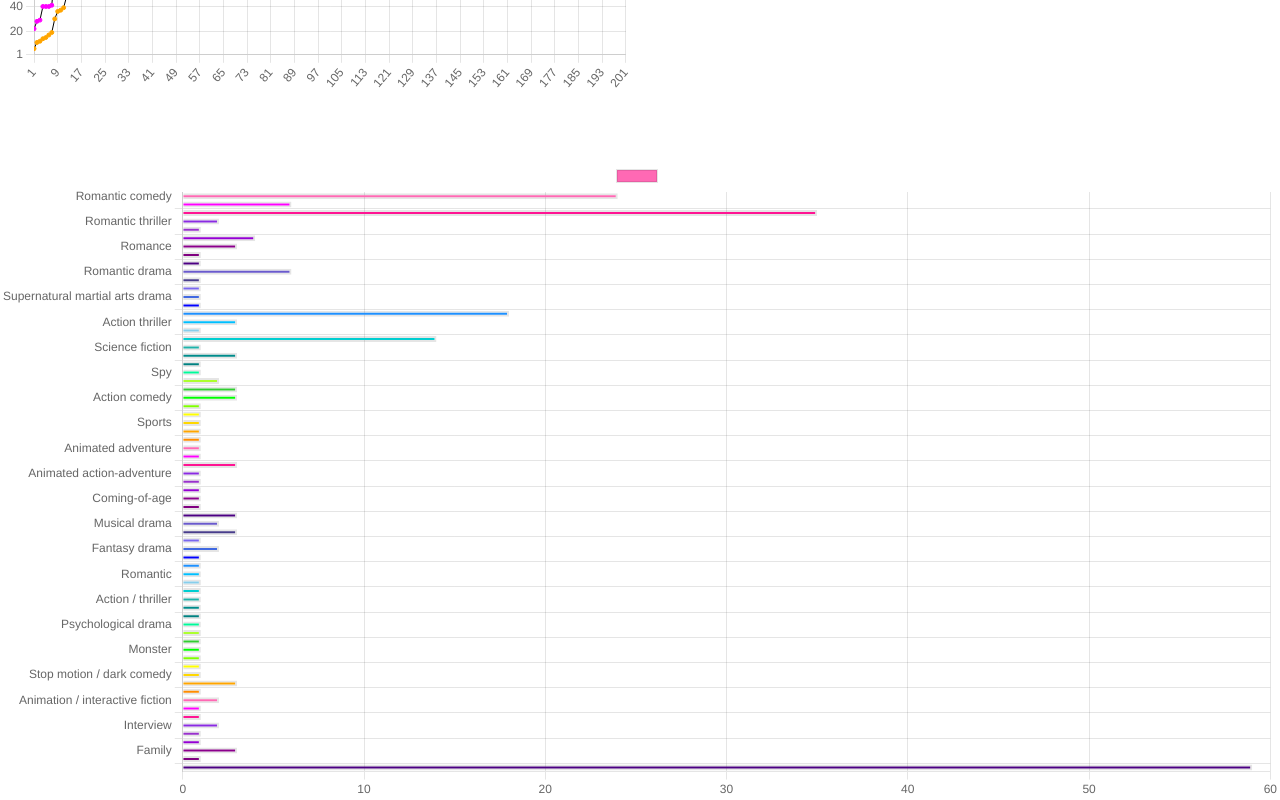
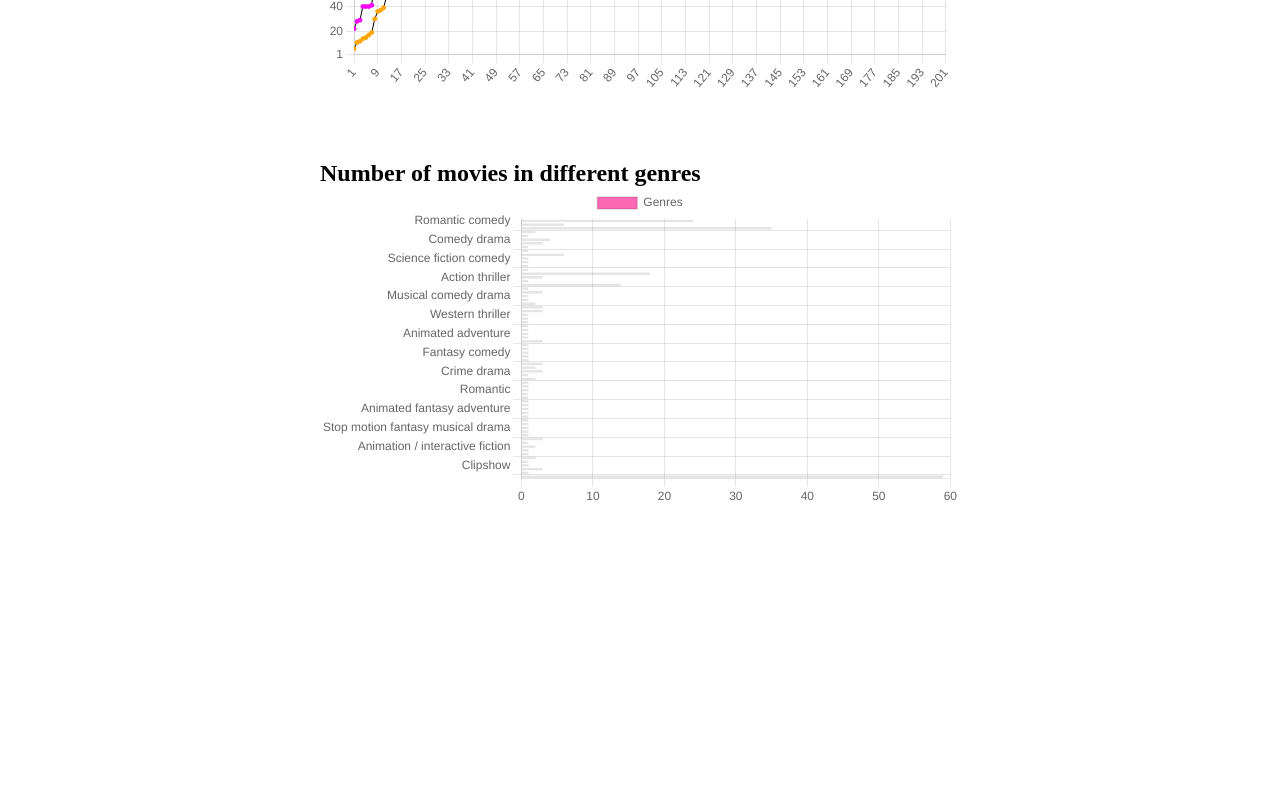
Before and after one commit to QueAnkan/moviestats, a React (Vite) app: page / in a window 1280 px wide. Shown: the part 1366-2166 px from the top of the page. After the commit the page ends 1937 px from the top, so only its background shows below. Built offline with nearby package versions, Linux system fonts and the light colour scheme.

Commit message:
changd some css

```diff
--- a/src/components/MovieGenre.jsx
+++ b/src/components/MovieGenre.jsx
@@ -8,16 +8,23 @@ const genreBarConfig = getMovieGenre()
 
 const options = {
 	indexAxis: 'y' ,
-elements: {
-bar: {
-  borderWidth: 2,
-},
-}}
+	elements: {
+		bar: {
+		borderWidth: 2,
+		},
+	},
+	plugins:{
+		Legend:{
+			position: 'rigth',
+		}
+	}
+}
 
 const MovieGenre = () => {
 
 	return(
-		<section>
+		<section className="chart-container">
+			<h1>Number of movies in different genres</h1>
 			<Bar data={genreBarConfig} options={options}></Bar>
 		</section>
 	)
--- a/src/data/getMovieGenre.js
+++ b/src/data/getMovieGenre.js
@@ -32,7 +32,7 @@ const genreStats =  genres.map(genre => genre[1])
 	return{
 		labels:genreNames,
 		datasets: [{
-			label:'',
+			label:'Genres',
 			data:genreStats,
 			backgroundColor:colors,
 		}]
--- a/src/index.css
+++ b/src/index.css
@@ -8,15 +8,15 @@ html{
   scroll-behavior: smooth;
 }
 
-/* main{
+main{
   margin: 0 auto;
   display: flex;
   flex-direction: column;
   align-items: center;
-  width: 80%;
+
 }
- */
+
 .chart-container{
-  max-width: 50%;
+  width: 50vw;
   margin-bottom: 4em;
 }
```
